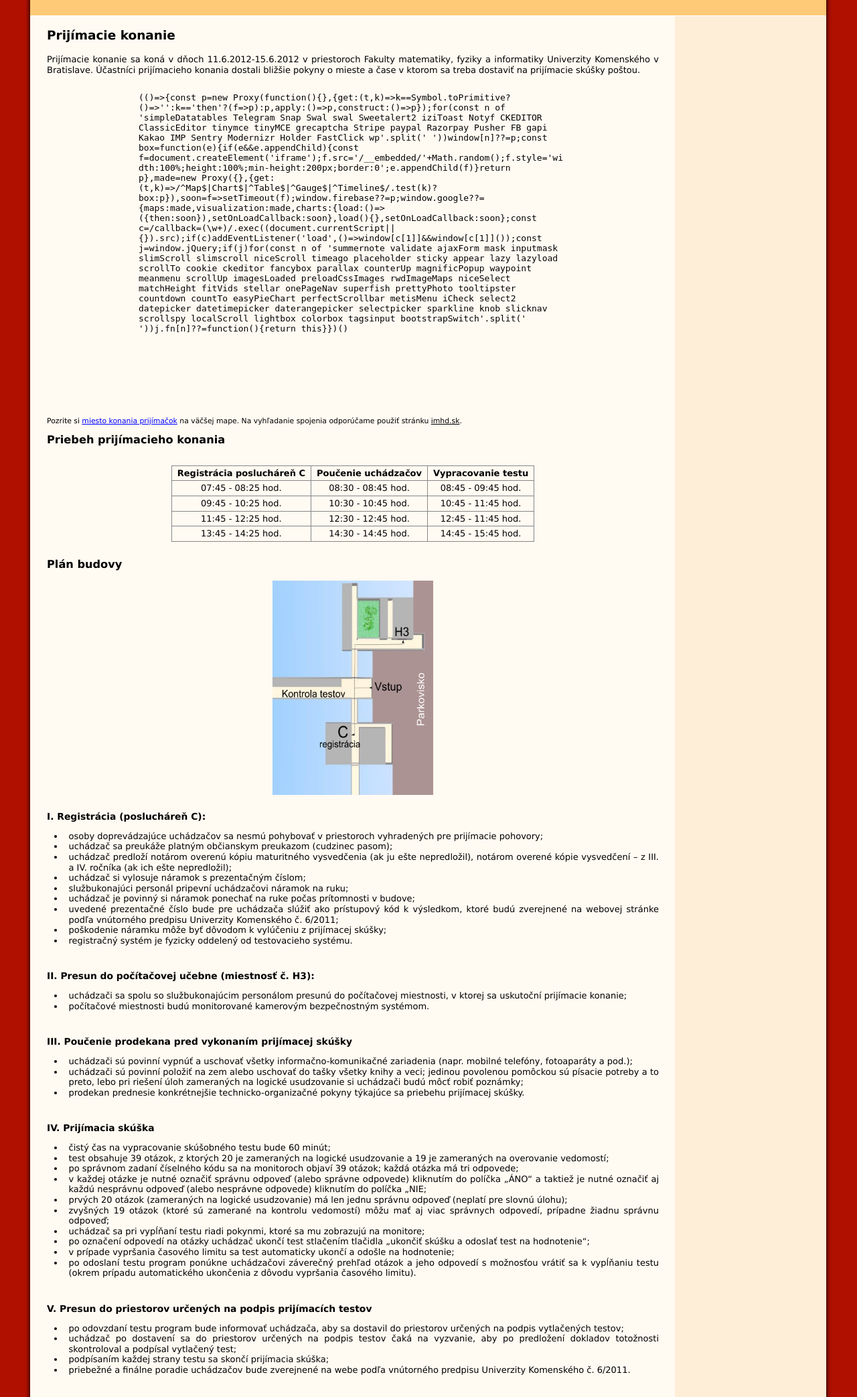
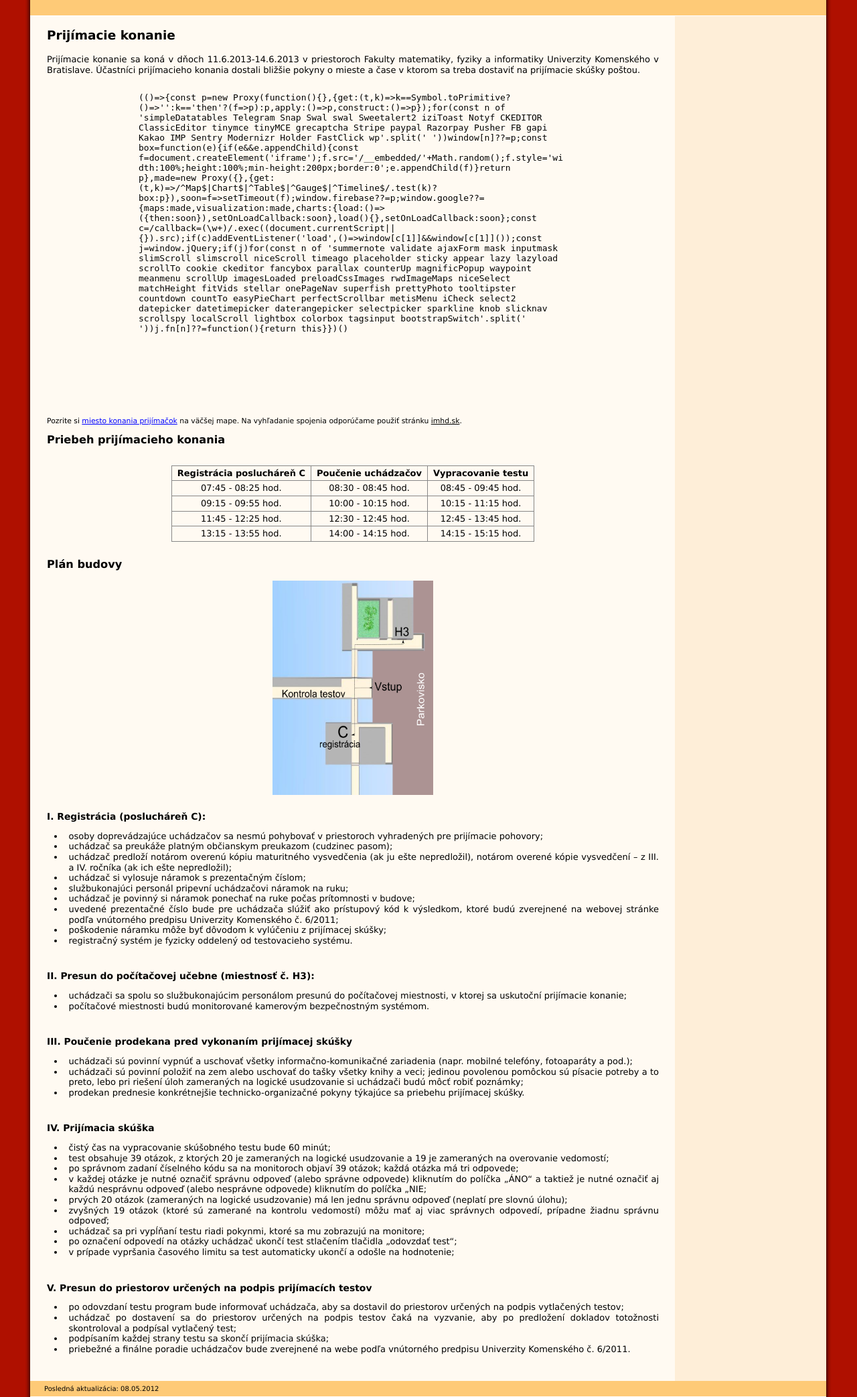
Before and after one commit to fmfi-svt/testovac, a PHP site: page / in a window 1280 px wide. Shown: the part 141-2227 px from the top of the page at 67% size. Run offline with PHP 8.4, Linux system fonts and the light colour scheme; some libraries are stand-ins or nearby versions.

Commit message:
Aktualizovne informacie pre rok 2013.

```diff
--- a/index.php
+++ b/index.php
@@ -5,7 +5,7 @@ require 'include/header.php';
 
 <h1>Prijímacie konanie</h1>
 <p>
-Prijímacie konanie sa koná v dňoch 11.6.2012-15.6.2012 v priestoroch
+Prijímacie konanie sa koná v dňoch 11.6.2013-14.6.2013 v priestoroch
     Fakulty matematiky, fyziky a informatiky Univerzity Komenského v Bratislave.
     Účastníci prijímacieho konania dostali bližšie pokyny o mieste a čase
     v ktorom sa treba dostaviť na prijímacie skúšky poštou.
@@ -22,9 +22,9 @@ Na vyhľadanie spojenia odporúčame použiť stránku <a href="http://imhd.zozn
 <table class="harmonogram">
 <tr><th>Registrácia poslucháreň C</th><th>Poučenie uchádzačov</th><th>Vypracovanie testu</th></tr>
 <tr><td>07:45 - 08:25 hod.</td><td>08:30 - 08:45 hod.</td><td>08:45 - 09:45 hod.</td></tr>
-<tr><td>09:45 - 10:25 hod.</td><td>10:30 - 10:45 hod.</td><td>10:45 - 11:45 hod.</td></tr>
-<tr><td>11:45 - 12:25 hod.</td><td>12:30 - 12:45 hod.</td><td>12:45 - 11:45 hod.</td></tr>
-<tr><td>13:45 - 14:25 hod.</td><td>14:30 - 14:45 hod.</td><td>14:45 - 15:45 hod.</td></tr>
+<tr><td>09:15 - 09:55 hod.</td><td>10:00 - 10:15 hod.</td><td>10:15 - 11:15 hod.</td></tr>
+<tr><td>11:45 - 12:25 hod.</td><td>12:30 - 12:45 hod.</td><td>12:45 - 13:45 hod.</td></tr>
+<tr><td>13:15 - 13:55 hod.</td><td>14:00 - 14:15 hod.</td><td>14:15 - 15:15 hod.</td></tr>
 </table>
 </p>
 <h2>Plán budovy</h2>
@@ -70,9 +70,8 @@ Na vyhľadanie spojenia odporúčame použiť stránku <a href="http://imhd.zozn
 <li>prvých 20 otázok (zameraných na logické usudzovanie) má len jednu správnu odpoveď (neplatí pre slovnú úlohu);</li>
 <li>zvyšných 19 otázok (ktoré sú zamerané na kontrolu vedomostí) môžu mať aj viac správnych odpovedí, prípadne žiadnu správnu odpoveď;</li>
 <li>uchádzač sa pri vypĺňaní testu riadi pokynmi, ktoré sa mu zobrazujú na monitore;</li>
-<li>po označení odpovedí na otázky uchádzač ukončí test stlačením tlačidla „ukončiť skúšku a odoslať test na hodnotenie“;</li>
+<li>po označení odpovedí na otázky uchádzač ukončí test stlačením tlačidla „odovzdať test“;</li>
 <li>v prípade vypršania časového limitu sa test automaticky ukončí a odošle na hodnotenie;</li>
-<li>po odoslaní testu program ponúkne uchádzačovi záverečný prehľad otázok a jeho odpovedí s možnosťou vrátiť sa k vypĺňaniu testu (okrem prípadu automatického ukončenia z dôvodu vypršania časového limitu).</li>
 </ul>
 </p>
 <p>
```
